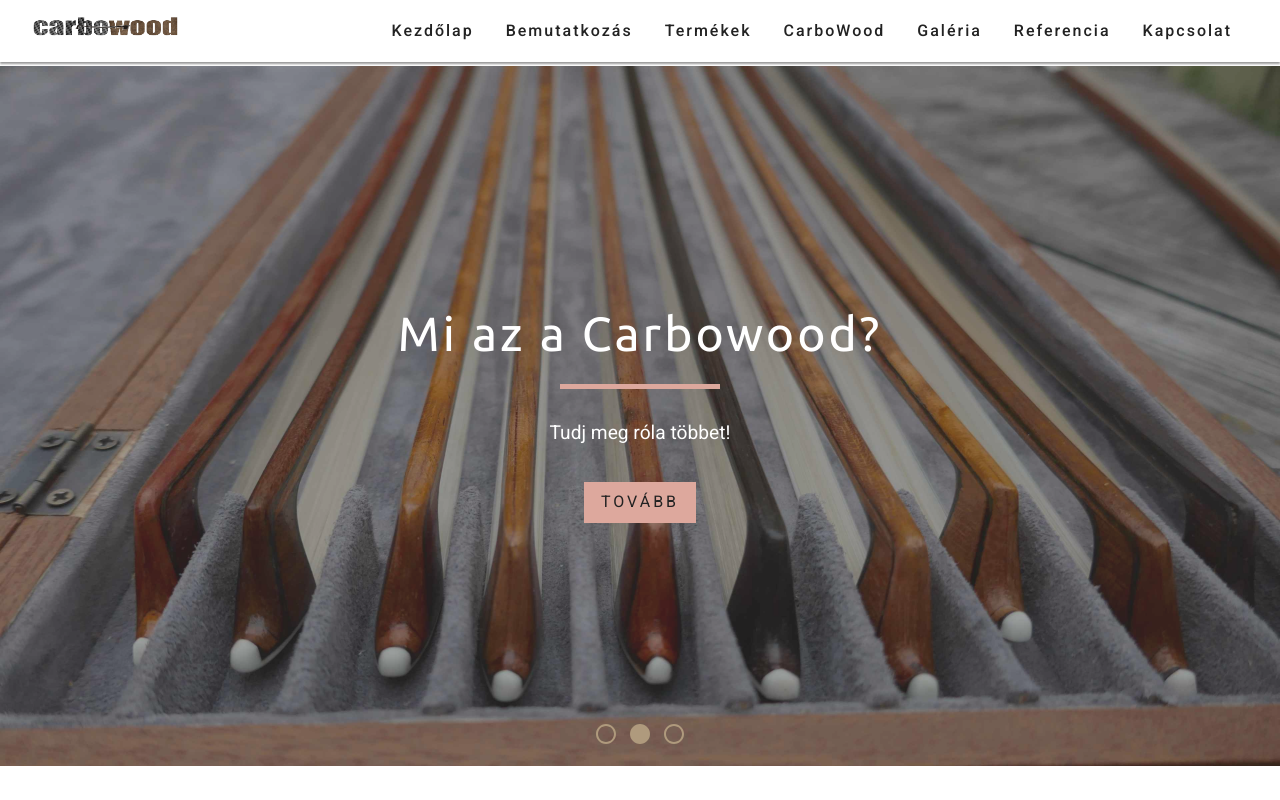
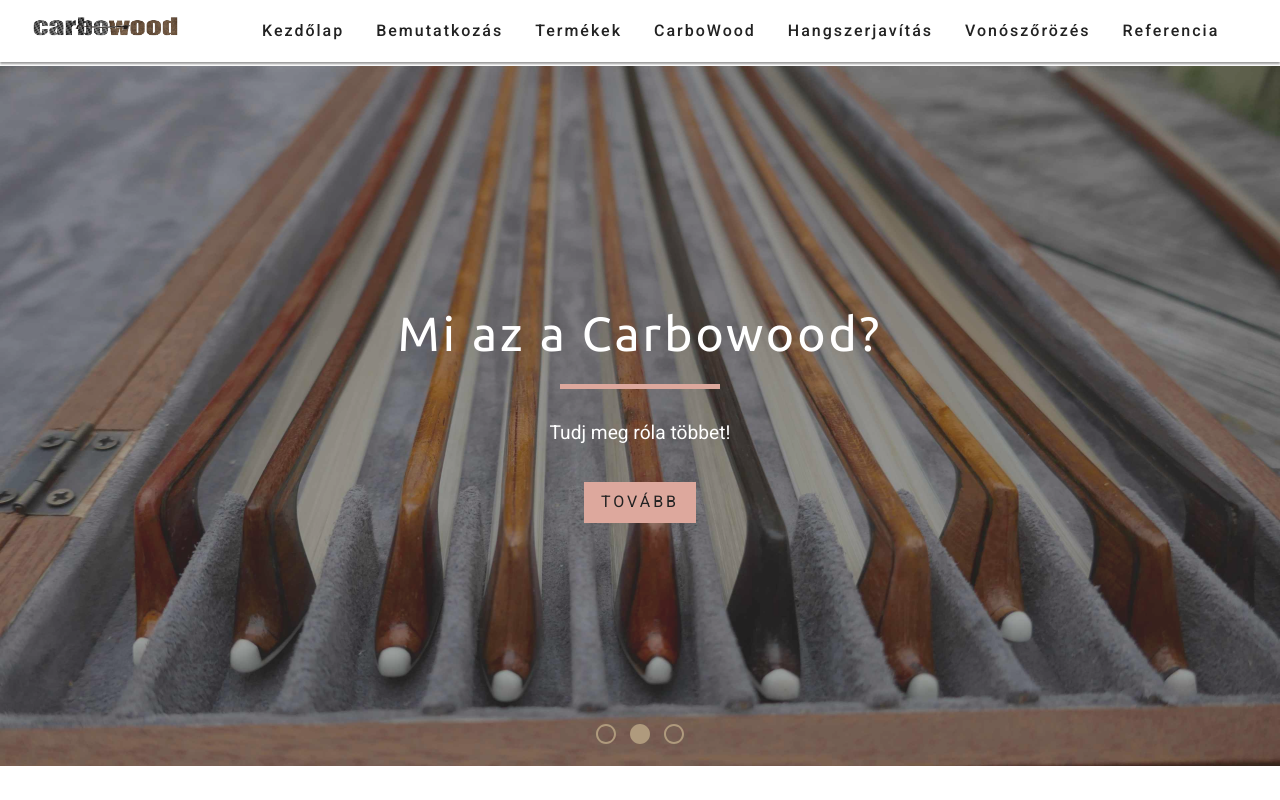
Before and after one commit to jud512/carbowood, a React (Create React App) app: page / in a window 1280 px wide. Shown: the top 800 px of the page. Built offline with nearby package versions, Linux system fonts and the light colour scheme; grey boxes are pictures that could not be loaded; a web font is replaced by a local one.

Commit message:
feat: add nav links

```diff
--- a/src/data/dataNavLinks.js
+++ b/src/data/dataNavLinks.js
@@ -20,9 +20,14 @@
     url: "/carbowood",
   },
   {
-    id: 4,
-    name: "Galéria",
-    url: "/gallery",
+    id: 7,
+    name: "Hangszerjavítás",
+    url: "/instrumen-repair",
+  },
+  {
+    id: 8,
+    name: "Vonószőrözés",
+    url: "/bow-hair",
   },
   {
     id: 5,
```
